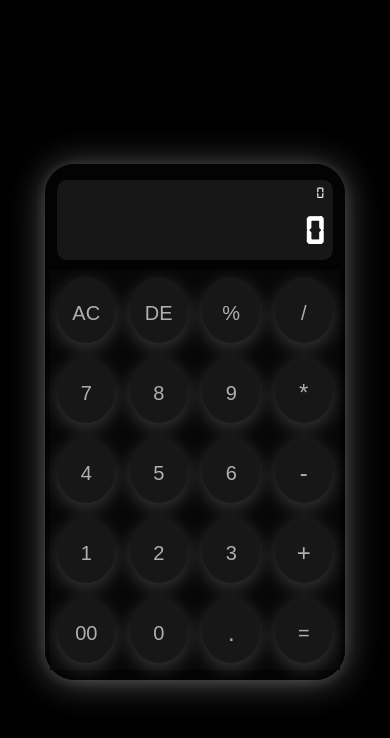
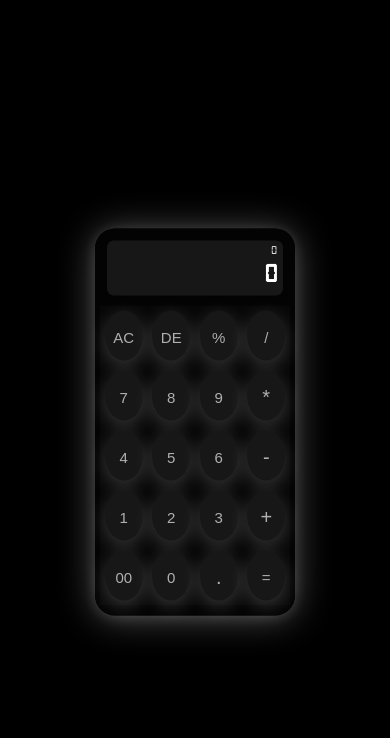
Before and after one commit to chaitanyaraj75/The-calculator, a plain HTML site: page index.html in a window 390 px wide. Drawn offline with Linux system fonts and the light colour scheme.

Commit message:
Mobile Screen trial

```diff
--- a/styles.css
+++ b/styles.css
@@ -102,45 +102,45 @@ button:hover{
         /* border: 5px solid; */
         background-color: rgba(5, 4, 4, 0.91);
         height: auto;
-        width: 300px;
+        width: 200px;
         position: absolute;
         top: 50%;
         left: 50%;
         transform: translate(-50%,-50%);
-        border-radius: 30px;
+        border-radius: 20px;
         box-shadow: rgba(255, 255, 255, 0.12) 0px 2px 14px 0px, rgba(255, 255, 255, 0.32) 0px 2px 36px 0px;
     }
     .screen{
         position: relative;
-        height: 80px;
+        height: 55px;
         /* background-color: rgb(24, 23, 23); */
         /* background-color: blue; */
         margin: 2px 12px;
         padding: 0px 3%;
-        border-radius: 10px;
+        border-radius: 7px;
         text-align: right;
         font-family: 'Digital', Arial;
 
     }
     .upscreen{
         position: relative;
-        top: 7%;
-        /* font-size: 28px; */
+        top: 8%;
+        font-size: 12px;
         /* padding: 1px; */
-        height: 8px;
+        height: 5px;
         /* background-color: beige; */
     }
     .mainscreen{
         /* background-color: aliceblue; */
         /* padding-top: 3%; */
         height: fit-content;
-        font-size: 20px;
+        font-size: 13px;
     }
 
     .buttons{
         background-color: rgb(7, 7, 7);
         position: relative;
-        height: 400px;
+        height: 300px;
         margin: 10px 5px;
         display: grid;
         grid-template-rows: 1fr 1fr 1fr 1fr 1fr;
@@ -155,13 +155,13 @@ button:hover{
         box-shadow: rgba(255, 255, 255, 0.2) 0px 6px 20px 0px;
         transition: all 0.15s;
         color: rgba(255, 255, 255, 0.657);
-        font-size: 20px;
+        font-size: 15px;
         padding-top: 10%;
         text-align: center;
         cursor: pointer;
         outline-style: none;
     }
     .small{
-        font-size: 24px;
+        font-size: 20px;
     }
 }
```
